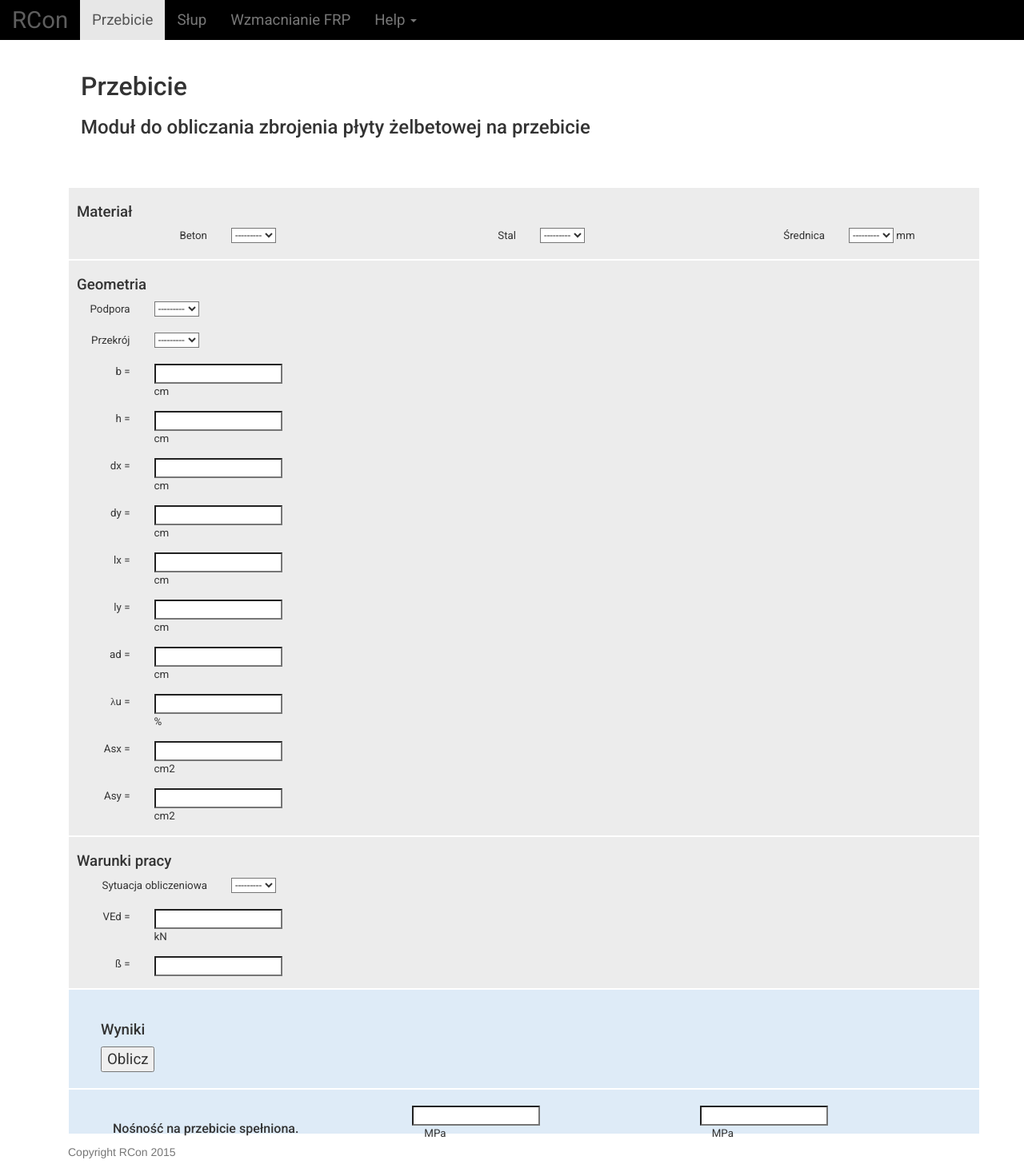
After one commit to mysthea/RC1, a Django app: template app/app/templates/calculations/punching.html in a window 1280 px wide. The commit adds this page. Shown: the whole page at 80% size. Run offline with Django 3.2, Linux system fonts and the light colour scheme; the template is opened without the code that fills it: values that come from a table or form of the project are taken from there, others are empty; some libraries are stand-ins or nearby versions.

Commit message:
#5: Beginning of layout design
Conflicts:
	app/app/static/css/style.css
	app/app/templates/calculations/punching.html

```diff
--- /dev/null
+++ b/app/app/static/css/style.css
@@ -0,0 +1,142 @@
+.body-main {
+    margin: 0;
+    background: url('../img/bg2.JPG') no-repeat center center fixed;
+    background-size: 1440px 800px;
+    background-position:50% 50%;
+    display: compact;
+}
+
+/*body {
+     margin: 0 auto;
+     background: url('../img/bg.JPG') no-repeat center;
+     background-size: 992px 800px;
+     background-position:50% 50%;
+}*/
+
+/*.container {
+    margin: 0 auto;
+    max-width: 992px !important;
+    min-width: 992px !important;
+}*/
+
+.jumbotron {
+    background: transparent;
+    padding: 120px 0px 60px 0px;
+}
+
+.jumbotron h1 {
+    font-family: 'Roboto';
+    color: #FFFFFF;
+    font-size: 38pt;
+    font-weight: 300;
+}
+
+.jumbotron p {
+    font-family: 'Roboto';
+    color: #FFFFFF;
+    font-size: 22pt;
+    font-weight: 300;
+}
+
+.page-header {
+    background: transparent;
+    border: 1px solid white;
+    margin-top: 5;
+    padding: 30px 30px 30px 30px;
+    font-family: 'Roboto';
+    color: #333333;
+    font-size: 14pt;
+}
+
+.page-header h1 {
+    font-size: 24pt;
+}
+
+.page-header h2 {
+    font-size: 18pt;
+    color: #333333;
+}
+
+
+.row-offcanvas {
+    text-align: center;
+}
+
+.row-offcanvas h2 {
+    font-size: 18pt;
+    color: #FFFFFF;
+}
+
+.navbar {
+    background-color: #000000;
+    border: 0px;
+    font-family: 'Roboto';
+    color: #FFFFFF;
+    font-size: 14pt;
+}
+
+.navbar-brand {
+    font-size: 22pt;
+}
+
+.form-data {
+    background-color: #ECECEC;
+    border: 1px solid white;
+    margin-top: 0;
+    padding: 0px 0px 0px 10px;
+    font-family: 'Roboto';
+    color: #333333;
+    font-size: 14pt;
+    text-decoration: none;
+}
+
+.form-label {
+    font-size: 10pt;
+    font-weight: 400;
+    text-align: right;
+}
+
+.form-input {
+    font-size: 10pt;
+    font-weight: 400;
+}
+
+.form-unit {
+    font-size: 10pt;
+}
+
+.form-result {
+    background-color: #DEEBF7;
+    border: 1px solid white;
+    margin-top: 0;
+    padding: 20px 20px 20px 40px;
+    font-family: 'Roboto';
+    color: #333333;
+    font-size: 14pt;
+    text-decoration: none;
+}
+
+.form-output {
+    font-size: 10pt;
+}
+
+.form-data h2 {
+    font-size: 14pt;
+    text-decoration: none;
+}
+
+.form-result h2 {
+    font-size: 14pt;
+    text-decoration: none;
+}
+
+.form-result h3 {
+    font-size: 12pt;
+    /*font-color: #444444;*/
+    text-decoration: bold;
+}
+
+input, select {
+	background-color: #ffffff;
+    font-size: 10pt;
+}
--- /dev/null
+++ b/app/app/templates/calculations/punching.html
@@ -0,0 +1,215 @@
+<!DOCTYPE html>
+<html>
+<head lang="en">
+	<meta charset="UTF-8">
+	<title>Przebicie</title>
+
+	<script src="{{ STATIC_URL }}js/vendor/jquery-1.11.3.min.js"></script>
+	<script src="{{ STATIC_URL }}js/vendor/bootstrap.min.js"></script>
+	<script type="text/javascript" src="http://cdnjs.cloudflare.com/ajax/libs/jquery-cookie/1.4.1/jquery.cookie.min.js"></script>
+
+	<link href="{{ STATIC_URL }}css/vendor/bootstrap.min.css" rel="stylesheet" />
+	<link href="{{ STATIC_URL }}css/style.css" rel="stylesheet" />
+	<link href="//fonts.googleapis.com/css?family=Roboto:300,400,500,700,100" rel="stylesheet" type="text/css">
+
+</head>
+<body>
+
+	<!-- Fixed navbar -->
+    <nav class="navbar navbar-default navbar-fixed-top">
+      <div class="container-fluid">
+        <div class="navbar-header">
+          <button type="button" class="navbar-toggle collapsed" data-toggle="collapse" data-target="#navbar" aria-expanded="false" aria-controls="navbar">
+            <span class="sr-only">Toggle navigation</span>
+            <span class="icon-bar"></span>
+            <span class="icon-bar"></span>
+            <span class="icon-bar"></span>
+          </button>
+          <a class="navbar-brand" href="http://127.0.0.1:8000/">RCon</a>
+        </div>
+        <div id="navbar" class="collapse navbar-collapse">
+          <ul class="nav navbar-nav">
+            <li class="active"><a href="#">Przebicie</a></li>
+            <li><a href="#">Słup</a></li>
+            <li><a href="#">Wzmacnianie FRP</a></li>
+            <li class="dropdown">
+              <a href="#" class="dropdown-toggle" data-toggle="dropdown" role="button" aria-haspopup="true" aria-expanded="false">Help <span class="caret"></span></a>
+              <ul class="dropdown-menu">
+                <li><a href="#">About</a></li>
+                <li><a href="#">Version</a></li>
+                <li><a href="#">Contact</a></li>
+                <li role="separator" class="divider"></li>
+                <li class="dropdown-header">Help</li>
+                <li><a href="#">Przebicie - pomoc</a></li>
+                <li><a href="#">Słup - pomoc</a></li>
+              </ul>
+            </li>
+          </ul>
+        </div><!--/.nav-collapse -->
+      </div>
+    </nav>
+
+	<div class="container">
+    	<div class="page-header">
+       	<h1>Przebicie</h1>
+       	<h2>Moduł do obliczania zbrojenia płyty żelbetowej na przebicie</h2>
+    </div>
+
+	<div class="container">
+		<form class="form-horizontal">
+			{% csrf_token %}
+			<div class="form-data">
+				<h2>Materiał</h2>
+				<div class="form-group">
+					<label for="id_c_class" class="col-sm-2 form-label">Beton</label>
+					<div class="col-sm-2 form-input">
+						{{ form.c_class }}
+					</div>
+					<label for="id_s_class" class="col-sm-2 form-label">Stal</label>
+					<div class="col-sm-2 form-input">
+						{{ form.s_class }}
+					</div>
+					<label for="id_dsw" class="col-sm-2 form-label">Średnica</label>
+					<div class="col-sm-2 form-input">
+						{{ form.dsw }} mm
+					</div>
+				</div>
+			</div>
+			<div class="form-data">
+				<h2>Geometria</h2>
+				<div>
+					<div>
+						<div class="form-group">
+							<label for="id_support" class="col-sm-1 form-label">Podpora</label>
+							<div class="col-sm-2 form-input">
+								{{ form.support }}
+							</div>
+						</div>
+						<div class="form-group">
+							<label for="id_sect" class="col-sm-1 form-label">Przekrój</label>
+							<div class="col-sm-2 form-input">
+								{{ form.sect }}
+							</div>
+						</div>
+						<div class="form-group">
+							<label for="id_b" class="col-sm-1 form-label">b =</label>
+							<div class="col-sm-2 form-input">
+								{{ form.b }} cm
+							</div>
+						</div>
+						<div class="form-group">
+							<label for="id_h" class="col-sm-1 form-label">h =</label>
+							<div class="col-sm-2 form-input">
+								{{ form.h }} cm
+							</div>
+
+						</div>
+						<div class="form-group">
+							<label for="id_dx" class="col-sm-1 form-label">dx =</label>
+							<div class="col-sm-2 form-input">
+								{{ form.dx }} cm
+							</div>
+						</div>
+						<div class="form-group">
+							<label for="id_dy" class="col-sm-1 form-label">dy =</label>
+							<div class="col-sm-2 form-input">
+								{{ form.dy }} cm
+							</div>
+						</div>
+						<div class="form-group">
+							<label for="id_lx" class="col-sm-1 form-label">lx =</label>
+							<div class="col-sm-2 form-input">
+								{{ form.lx }} cm
+							</div>
+						</div>
+						<div class="form-group">
+							<label for="id_ly" class="col-sm-1 form-label">ly =</label>
+							<div class="col-sm-2 form-input">
+								{{ form.ly }} cm
+							</div>
+						</div>
+						<div class="form-group">
+							<label for="id_ad" class="col-sm-1 form-label">ad =</label>
+							<div class="col-sm-2 form-input">
+								{{ form.ad }} cm
+							</div>
+						</div>
+					</div>
+					<div></div>
+				</div>
+				<div>
+					<div class="form-group">
+						<label for="id_lambda_u" class="col-sm-1 form-label">λu =</label>
+						<div class="col-sm-1 form-input">
+							{{ form.lambda_u }} %
+						</div>
+					</div>
+					<div class="form-group">
+						<label for="id_asx" class="col-sm-1 form-label">Asx =</label>
+						<div class="col-sm-2 form-input">
+							{{ form.asx }} cm2
+						</div>
+					</div>
+					<div class="form-group">
+						<label for="id_asy" class="col-sm-1 form-label">Asy =</label>
+						<div class="col-sm-2 form-input">
+							{{ form.asy }} cm2
+						</div>
+					</div>
+				</div>
+			</div>
+			<div class="form-data">
+				<h2>Warunki pracy</h2>
+				<div class="form-group">
+					<label for="id_dsit" class="col-sm-2 form-label">Sytuacja obliczeniowa</label>
+					<div class="col-sm-2 form-input">
+						{{ form.dsit }}
+					</div>
+				</div>
+				<div class="form-group">
+					<label for="id_ved" class="col-sm-1 form-label">VEd =</label>
+					<div class="col-sm-2 form-input">
+						{{ form.ved }} kN
+					</div>
+				</div>
+				<div class="form-group">
+					<label for="id_beta" class="col-sm-1 form-label">ß =</label>
+					<div class="col-sm-2 form-input">
+						{{ form.beta }}
+					</div>
+				</div>
+			</div>
+			<div class="form-result">
+				<h2>Wyniki</h2>
+				<span class="js-compute-punching-error"></span>
+				<button type="button" class="js-compute-punching">Oblicz</button>
+			</div>
+		</form>
+		<div class="form-result">
+			<div class="form-group">
+				<div class="col-sm-4 form-result2"><h3>Nośność na przebicie spełniona.</h3></div>
+				<div class="col-sm-4">
+					<label class="form-label">VRdc =</label>
+					<div class="col-sm-2 form-output">
+					<input class="js-vrdc" /> <span class="col-sm-1 form-unit">MPa</span>
+					</div>
+				</div>
+				<div class="col-sm-4">
+					<label class="form-label">VRdmax =</label>
+					<div class="col-sm-2 form-output">
+					<input class="js-vrdmax" /> <span class="col-sm-1 form-unit">MPa</span>
+					</div>
+				</div>
+			</div>
+		</div>
+	</div>
+
+	<footer class="footer">
+      <div class="container">
+        <p class="text-muted">Copyright RCon 2015</p>
+      </div>
+    </footer>
+
+	<script src="{{ STATIC_URL }}js/compute-punching.js"></script>
+</body>
+</html>
```
Also changed, not shown: app/app/templates/home.html (+74 -3 lines), app/app/static/img/bg.jpg (added), app/app/static/img/bg2.jpg (added), app/app/static/img/frp.JPG (added), app/app/static/img/home.jpg (added), app/app/static/img/przebicie.JPG (added), app/app/static/img/slup.JPG (added).
